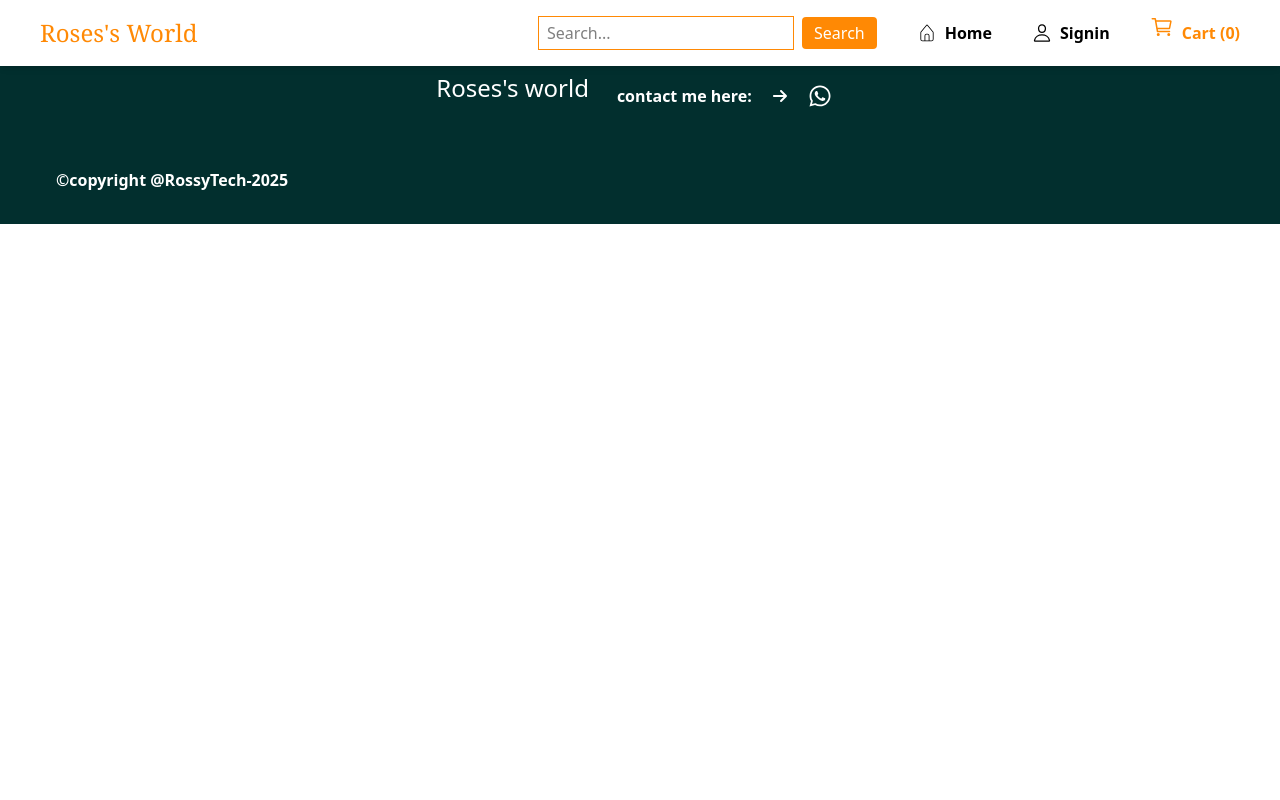
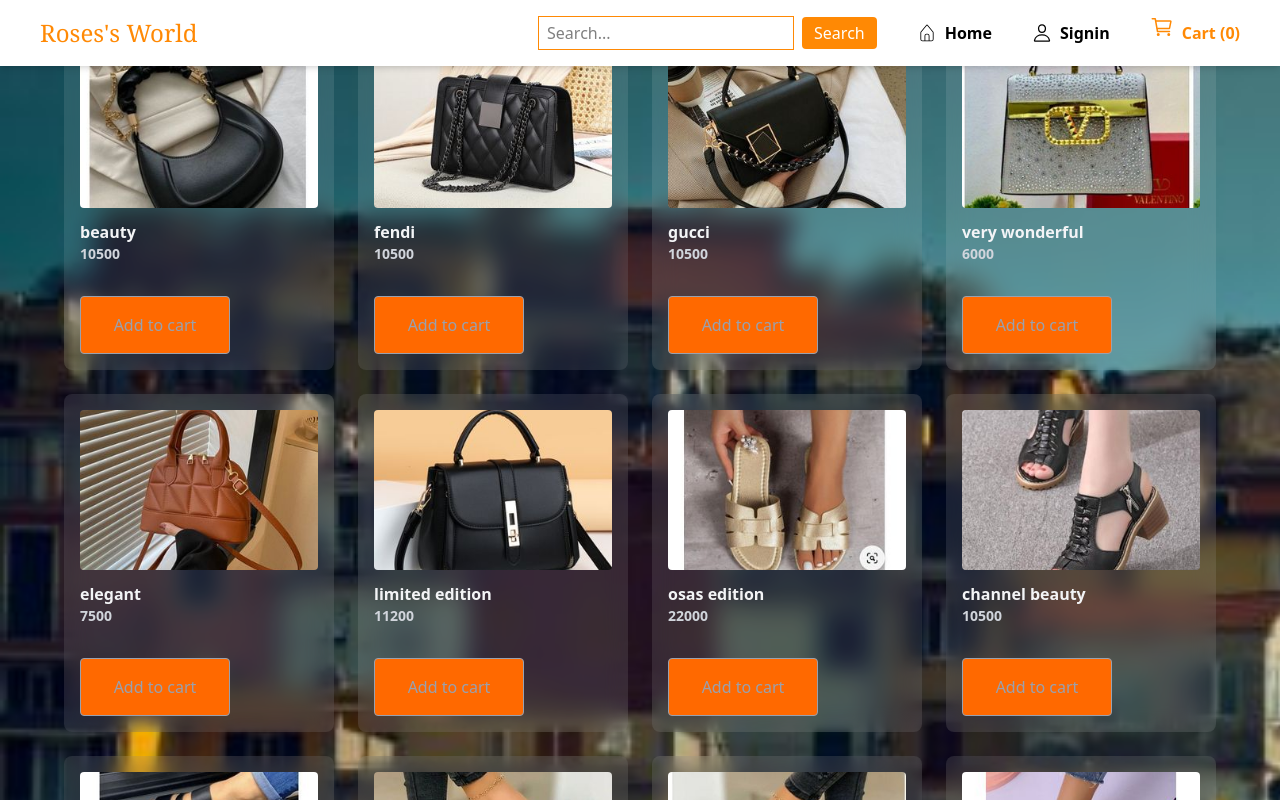
Before and after one commit to RossyTech3833/E-commerce, a React (Vite) app: page / in a window 1280 px wide. Before the commit this address had no page. Shown: the top 800 px of the page. Built offline with nearby package versions, Linux system fonts and the light colour scheme.

Commit message:
made changes in the home,productdect,searresult,account,cart,signin,

```diff
--- a/component/Acount.jsx
+++ b/component/Acount.jsx
@@ -72,8 +72,7 @@
 
 
   return (
-    <div className='bg-no-repeat bg-cover h-screen flex items-start justify-center pt-10'
-      style={{ backgroundImage: `url(${bgimage})` }}>
+    <div className='bg-white h-screen flex items-start justify-center pt-10'>
       {!user ? (
         <Signin />
       ) : (
--- a/component/Cart.jsx
+++ b/component/Cart.jsx
@@ -42,9 +42,9 @@
       <div key ={index} className=' mt-10 p-8 flex '>
       <img className='w-[100px] object-cover' src={item.image} alt={item.name}/>
      <div className=' p-8 font-bold  '>
-     <h4 className='text-white'>{item.name}</h4>
-      <p className='text-white'>price: N{item.price}</p>
-      <p className='mt-4 text-white'>quantity:{item.quantity}</p>
+     <h4 className='text-black'>{item.name}</h4>
+      <p className='text-black'>price: N{item.price}</p>
+      <p className='mt-4 text-black'>quantity:{item.quantity}</p>
 
       <div className='flex gap-4 mt-4 px-8'>
       <button onClick={() => increaseQty(item.id)} className='cursor-pointer px-3 py-1
--- a/component/Home.jsx
+++ b/component/Home.jsx
@@ -1,31 +1,24 @@
-import React from 'react'
+import React, { useState } from 'react'
 import { products } from './Product'
 import { useNavigate } from 'react-router-dom'
 import bgimage from '../src/assets/images/cin.jpg'
 import { useCart } from './CartContext'
-import { useParams } from 'react-router-dom'
-import { useState } from 'react'
+
 
 function Home() {
-  const navigate = useNavigate()
+  const navigate = useNavigate();
+  const { addToCart } = useCart();
+  const [added, setAdded] = useState(null);
+
   const handleclick = (id) => {
-    navigate(`/items/${id}`)
-  }
+    navigate(`/items/${id}`);
+  };
 
-const {addToCart} = useCart();
-const handleAddcart = () =>{
-  addToCart(items)
-  setAdded(true)
-}
-
-const {id} =useParams()
-const items = products.find(items => items.id === parseInt(id))
-
-const [added,setAdded] = useState(false)
-
-if (!items) return <p>products not found</p>
-
-
+  const handleAddcart = (item, e) => {
+    e.stopPropagation(); // prevent card click from navigating
+    addToCart(item);
+    setAdded(item.id);
+  };
 
   return (
     <div
@@ -33,30 +26,29 @@
       style={{ backgroundImage: `url(${bgimage})` }}
     >
       <div className="grid grid-cols-1 sm:grid-cols-2 md:grid-cols-3 lg:grid-cols-4 gap-6 max-w-6xl w-full">
-        {products.map((items) => (
+        {products.map((item) => (
           <div
-            key={items.id}
-            onClick={() => handleclick(items.id)}
+            key={item.id}
+            onClick={() => handleclick(item.id)}
             className="bg-white/10 p-4 rounded-lg cursor-pointer hover:shadow-lg transition-all duration-300 backdrop-blur-md"
           >
             <img
-              src={items.image}
-              alt={items.name}
+              src={item.image}
+              alt={item.name}
               className="w-full h-40 object-cover rounded transform hover:scale-105 transition duration-300"
             />
-            <h2 className="text-md font-semibold mt-3 text-gray-100">{items.name}</h2>
-            <p className="text-sm text-gray-300 font-bold">{items.price}</p>
+            <h2 className="text-md font-semibold mt-3 text-gray-100">{item.name}</h2>
+            <p className="text-sm text-gray-300 font-bold">{item.price}</p>
 
-            {!added ? (
+            {added !== item.id ? (
               <button
-            onClick={handleAddcart}
-            className='border rounded text-gray-400 font-2xl cursor-pointer md:p-4 md:mt-8 bg-orange-500
-             outline-none hover:bg-teal-950 w-[150px] sm:p-2 sm:mt-4'
+                onClick={(e) => handleAddcart(item, e)}
+                className="border rounded text-gray-400 font-2xl cursor-pointer md:p-4 md:mt-8 bg-orange-500 outline-none hover:bg-teal-950 w-[150px] sm:p-2 sm:mt-4"
               >
                 Add to cart
               </button>
             ) : (
-          <p className='text-green-500 mt-8 text-center text-lg font-semibold '>
+              <p className="text-green-500 mt-8 text-center text-lg font-semibold ">
                 &#10004; Added to cart!
               </p>
             )}
@@ -64,7 +56,7 @@
         ))}
       </div>
     </div>
-  )
+  );
 }
 
 export default Home
--- a/component/ProductDesc.jsx
+++ b/component/ProductDesc.jsx
@@ -25,17 +25,17 @@
 
   return (
     <div className='flex flex-col md:flex-row md:p-8 sm:p-2 m-4 justify-center
-     bg-no-repeat bg-cover opacity-0.2 h-screen' style={{backgroundImage:`url(${bgimage})`}}>
+     bg-white opacity-0.2 h-screen'>
 
      <img src={items.image} alt={items.name} className='w-[400px] mt-20'/>
 
 <div className=' flex flex-col p-8 font-bold mt-20'>
-<h1 className='text-white'>{items.price}</h1>
-<p className='text-white'>{items.description}</p>
+<h1 className='text-black'>{items.price}</h1>
+<p className='text-black'>{items.description}</p>
 
 <div className='md:mt-4 br sm:mt-2'>
  <h3 className='text-orange-600'>promotion</h3>
- <p className='text-white'>call 08138332117 to place your order or add to cart to checkout</p>
+ <p className='text-black'>call 08138332117 to place your order or add to cart to checkout</p>
 </div>
 {/* <button onClick={handleAddcart} className='border rounded w-full cursor-pointer px-4 mt-8
 bg-gradient-to-r from-blue-300 to-purple-500 outline-none hover:animate-bounce'>add to cart</button> */}
--- a/component/SearchResults.jsx
+++ b/component/SearchResults.jsx
@@ -22,7 +22,7 @@
       </h2>
 
       {filteredproducts.length > 0 ? (
-        <div className='grid grid-cols-1 sm:grid-cols-2 md:grid-cols-3 lg:grid-cols-4
+        <div className='grid grid-cols-2 sm:grid-cols-2 md:grid-cols-3 lg:grid-cols-4
         gap-6 max-w-6xl w-full'>
           {filteredproducts.map((item) => (
             <div
--- a/component/Signin.jsx
+++ b/component/Signin.jsx
@@ -39,7 +39,7 @@
   };
 
   return (
-    <div className='p-8 text-white m-8 text-2xl'>
+    <div className='p-8 text-black m-8 text-2xl'>
       <h2 className='sm:text-base md:text-2xl'>Sign in to checkout</h2>
       <button
         onClick={handleGoogleSignIn}
```
Lines whose indentation alone changed are shown as unchanged.
